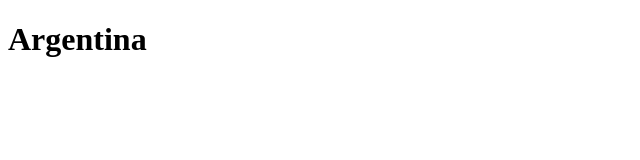
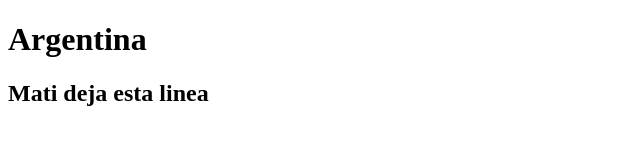
Before and after one commit to IvanBurbello/Mati-e-Ivan, a plain HTML site: page Argentina.html in a window 1280 px wide. Shown: the whole page, without its empty margins (0-640 px from the left). Drawn offline with Linux system fonts and the light colour scheme.

Commit message:
h2 agregado

```diff
--- a/Argentina.html
+++ b/Argentina.html
@@ -8,5 +8,6 @@
 </head>
 <body>
     <h1>Argentina</h1>
+    <h2>Mati deja esta linea</h2>
 </body>
 </html>
```
